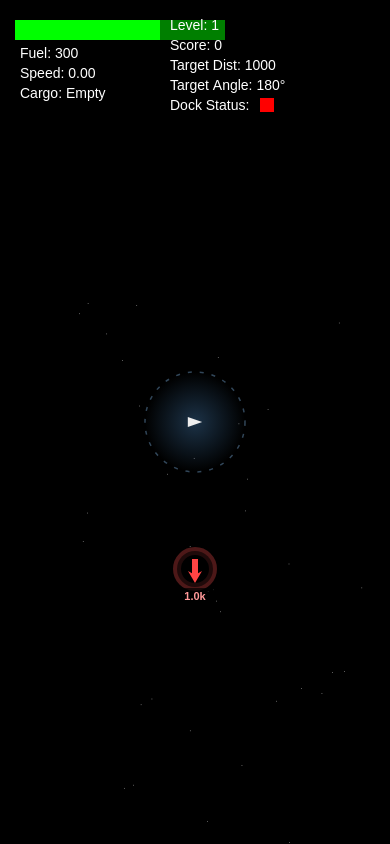
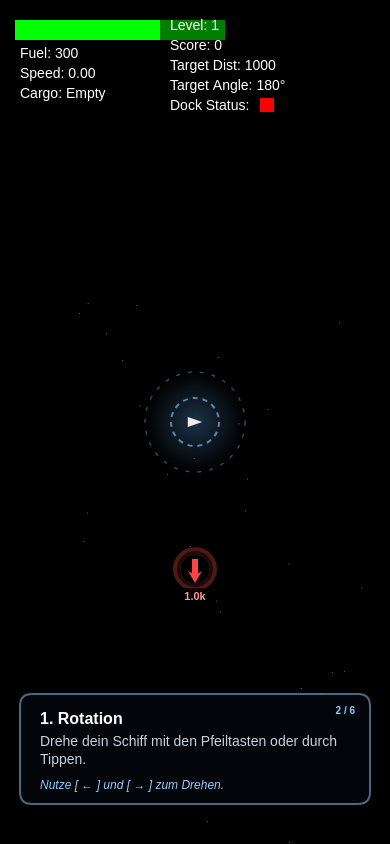
Before and after one commit to aweber10/delta_v, a website: page index.html in a window 390 px wide. Both pictures are taken after a click on the button "Start". Drawn offline with Linux system fonts and the light colour scheme.

Commit message:
Add tutorial functionality and responsive controls for mobile and desktop

```diff
--- a/index.html
+++ b/index.html
@@ -113,6 +113,13 @@
       background: rgba(255, 255, 255, 0.08);
       color: #f4f7fb;
     }
+
+    .desktop-only { display: inline; }
+    .mobile-only { display: none; }
+    @media (hover: none) and (pointer: coarse) {
+      .desktop-only { display: none; }
+      .mobile-only { display: inline; }
+    }
   </style>
 </head>
 <body>
@@ -122,6 +129,10 @@
       <p class="eyebrow">Level 1</p>
       <h1 id="gameTitle">Delta V</h1>
       <p class="mission">Transportiere die Fracht von Station A nach Station B.</p>
+      <p class="mission" style="font-size: 13px; color: #8fd0ff; margin-top: -10px;">
+        <span class="desktop-only">↑ Schub | ← → Drehen | WASD RCS</span>
+        <span class="mobile-only">Halten: Schub | Tippen: RCS / Drehen</span>
+      </p>
       <div class="actions">
         <button id="startButton" type="button">Start</button>
         <button class="secondary" id="muteButton" type="button" aria-pressed="false">Sound an</button>
@@ -132,12 +143,12 @@
     <section class="start-panel" aria-labelledby="completeTitle">
       <p class="eyebrow">Level 1 abgeschlossen</p>
       <h1 id="completeTitle">Transport erfolgreich</h1>
-      <p class="mission">Die erste Lieferung ist angekommen.</p>
+      <p class="mission">Grundlagen gemeistert! Die erste Lieferung ist angekommen.</p>
       <div class="actions">
         <button id="restartButton" type="button">Neu starten</button>
       </div>
     </section>
   </div>
-  <script type="module" src="./js/main.js?v=22"></script>
+  <script type="module" src="./js/main.js?v=24"></script>
 </body>
 </html>
--- a/js/main.js
+++ b/js/main.js
@@ -7,6 +7,7 @@ import { createStation, checkDock, dockColor, getPortPosition } from './station.
 import * as renderer from './renderer.js';
 import { FUEL_START, WORLD_WIDTH, WORLD_HEIGHT } from './constants.js';
 import { initAudio, isMuted, playDeliveryComplete, playDock, playStart, toggleMute } from './audio.js';
+import { createTutorial, updateTutorial, drawTutorial } from './tutorial.js';
 
 const canvas = document.getElementById('game');
 const ctx = canvas.getContext('2d');
@@ -37,6 +38,7 @@ let score = 0;
 let targetStation = stationA; // start by going to A to pick up
 let gameState = 'start';
 let level = 1;
+const tut = createTutorial();
 
 // stars
 const stars = [];
@@ -80,6 +82,7 @@ function loop() {
 
   if (gameState === 'playing') {
     updatePhysics(ship, flags, dt);
+    if (level === 1) updateTutorial(tut, ship, flags, dt);
   }
   updateCamera(cam, ship, [stationA, stationB]);
 
@@ -111,6 +114,8 @@ function loop() {
   const targetColor = targetStation === stationA ? colorA : colorB;
   renderer.drawHud(ctx, ship, canvas, targetStation, targetCheck, score, targetColor, level);
   renderer.drawTargetArrow(ctx, ship, targetStation, cam, canvas);
+
+  if (level === 1) drawTutorial(ctx, canvas, tut, ship, flags, cam);
 
   requestAnimationFrame(loop);
 }
--- /dev/null
+++ b/js/tutorial.js
@@ -0,0 +1,250 @@
+import { normalizeAngle } from './constants.js';
+import { worldToScreen } from './camera.js';
+
+export function createTutorial() {
+  return {
+    step: 0,
+    startTime: performance.now(),
+    stepStartTime: performance.now(),
+    hasRotated: 0,
+    hasThrust: false,
+    hasRcs: false,
+    hadHighSpeed: false,
+    completed: false,
+    messages: [
+      {
+        title: "Willkommen Pilot!",
+        text: "Steuere dein Schiff zu Station A, um die Fracht aufzunehmen.",
+        subtext: "Das Tutorial führt dich durch die Grundlagen."
+      },
+      {
+        title: "1. Rotation",
+        text: "Drehe dein Schiff mit den Pfeiltasten oder durch Tippen.",
+        desktop: "Nutze [ ← ] und [ → ] zum Drehen.",
+        mobile: "Tippe links oder rechts vom Schiff."
+      },
+      {
+        title: "2. Hauptschub",
+        text: "Beschleunige dein Schiff in Blickrichtung.",
+        desktop: "Halte [ ↑ ] für den Hauptantrieb.",
+        mobile: "Halte den Finger außerhalb der blauen Zone."
+      },
+      {
+        title: "3. Trägheit",
+        text: "Im Weltraum gibt es keinen Widerstand. Du gleitest ewig!",
+        subtext: "Du musst aktiv in die Gegenrichtung steuern, um zu bremsen."
+      },
+      {
+        title: "4. Bremsen",
+        text: "Drehe das Schiff in die Gegenrichtung und gib einen kurzen Schub.",
+        desktop: "Nutze [ ← ] [ → ] zum Umdrehen, dann kurz [ ↑ ].",
+        mobile: "Tippe zum Umdrehen, dann kurz außen antippen."
+      },
+      {
+        title: "5. RCS-Feinsteuerung",
+        text: "Nutze die Manövrierdüsen für präzise Seitwärtsbewegungen.",
+        desktop: "Nutze [ W A S D ] für kleine Impulse.",
+        mobile: "Tippe kurz innerhalb der blauen Zone."
+      },
+      {
+        title: "6. Docking",
+        text: "Nähere dich langsam dem Port von Station A.",
+        subtext: "Achte auf Geschwindigkeit, Winkel und Position im HUD oben rechts."
+      }
+    ]
+  };
+}
+
+export function updateTutorial(tut, ship, flags, dt) {
+  if (tut.completed) return;
+  const now = performance.now();
+  const stepAge = now - tut.stepStartTime;
+  const speed = Math.hypot(ship.vx, ship.vy);
+
+  switch (tut.step) {
+    case 0: // Willkommen
+      if (stepAge > 3500) nextStep(tut);
+      break;
+    case 1: // Rotation
+      const angleDiff = Math.abs(ship.angularVel * dt);
+      tut.hasRotated += angleDiff;
+      if (tut.hasRotated > 1.5) nextStep(tut);
+      break;
+    case 2: // Schub
+      if (speed > 0.6) {
+        tut.hadHighSpeed = true;
+        nextStep(tut);
+      }
+      break;
+    case 3: // Trägheit
+      if (stepAge > 3500) nextStep(tut);
+      break;
+    case 4: // Bremsen
+      if (tut.hadHighSpeed && speed < 0.25) nextStep(tut);
+      break;
+    case 5: // RCS
+      if (flags.rcsFlash) nextStep(tut);
+      break;
+    case 6: // Docking
+      if (ship.cargo > 0) {
+        tut.completed = true;
+      }
+      break;
+  }
+}
+
+function nextStep(tut) {
+  tut.step++;
+  tut.stepStartTime = performance.now();
+}
+
+export function drawTutorial(ctx, canvas, tut, ship, flags, cam) {
+  if (tut.completed || tut.step >= tut.messages.length) return;
+
+  const msg = tut.messages[tut.step];
+  const isMobile = 'ontouchstart' in window;
+  const width = canvas.clientWidth;
+  const height = canvas.clientHeight;
+
+  // --- Box-Dimensionen ---
+  const boxW = Math.min(400, width - 40);
+  const boxH = 110;
+  const boxX = (width - boxW) / 2;
+  const boxY = height - boxH - 40;
+
+  // --- Zeichne Textbox ---
+  ctx.save();
+  ctx.fillStyle = 'rgba(2, 6, 12, 0.9)';
+  ctx.strokeStyle = 'rgba(143, 208, 255, 0.5)';
+  ctx.lineWidth = 2;
+  roundRect(ctx, boxX, boxY, boxW, boxH, 12);
+  ctx.fill();
+  ctx.stroke();
+
+  // Fortschritts-Indikator
+  ctx.fillStyle = '#8fd0ff';
+  ctx.font = 'bold 10px sans-serif';
+  ctx.textAlign = 'right';
+  ctx.fillText(`${tut.step + 1} / 6`, boxX + boxW - 15, boxY + 20);
+
+  // Titel
+  ctx.textAlign = 'left';
+  ctx.font = 'bold 16px sans-serif';
+  ctx.fillStyle = '#fff';
+  ctx.fillText(msg.title, boxX + 20, boxY + 30);
+
+  // Haupttext
+  ctx.font = '14px sans-serif';
+  ctx.fillStyle = '#c8d3df';
+  wrapText(ctx, msg.text, boxX + 20, boxY + 52, boxW - 40, 18);
+
+  // Steuerungshinweis
+  ctx.font = 'italic 12px sans-serif';
+  ctx.fillStyle = '#8fd0ff';
+  const controlHint = isMobile ? msg.mobile : msg.desktop;
+  if (controlHint) {
+    ctx.fillText(controlHint, boxX + 20, boxY + boxH - 15);
+  } else if (msg.subtext) {
+    ctx.fillText(msg.subtext, boxX + 20, boxY + boxH - 15);
+  }
+
+  // --- Visuelle Highlights ---
+  const p = worldToScreen(cam, ship.x, ship.y, canvas);
+  const z = cam.zoom;
+
+  if (tut.step === 1) { // Rotation Highlight
+    ctx.strokeStyle = 'rgba(143, 208, 255, 0.6)';
+    ctx.setLineDash([5, 5]);
+    ctx.beginPath();
+    ctx.arc(p.x, p.y, 40 * z, 0, Math.PI * 2);
+    ctx.stroke();
+    ctx.setLineDash([]);
+  }
+
+  if (tut.step === 2) { // Schub Pfeil
+    ctx.save();
+    ctx.translate(p.x, p.y);
+    ctx.rotate(ship.angle);
+    ctx.fillStyle = 'rgba(255, 165, 0, 0.6)';
+    ctx.beginPath();
+    ctx.moveTo(30 * z, 0);
+    ctx.lineTo(20 * z, -5 * z);
+    ctx.lineTo(20 * z, 5 * z);
+    ctx.fill();
+    ctx.restore();
+  }
+
+  if (tut.step === 3) { // Trägheit (Vektor-Glow)
+    // Highlight velocity vector
+    const vx = ship.vx * 20 * z;
+    const vy = ship.vy * 20 * z;
+    ctx.strokeStyle = '#0ff';
+    ctx.lineWidth = 4;
+    ctx.shadowBlur = 10;
+    ctx.shadowColor = '#0ff';
+    ctx.beginPath();
+    ctx.moveTo(p.x, p.y);
+    ctx.lineTo(p.x + vx, p.y + vy);
+    ctx.stroke();
+  }
+
+  if (tut.step === 4) { // Bremsen Highlight (Gegen-Pfeil)
+    const speed = Math.hypot(ship.vx, ship.vy);
+    if (speed > 0.1) {
+      const velAngle = Math.atan2(ship.vy, ship.vx);
+      const oppAngle = velAngle + Math.PI;
+
+      ctx.save();
+      ctx.translate(p.x, p.y);
+      ctx.rotate(oppAngle);
+      ctx.fillStyle = 'rgba(255, 100, 100, 0.7)';
+      ctx.beginPath();
+      ctx.moveTo(40 * z, 0);
+      ctx.lineTo(25 * z, -8 * z);
+      ctx.lineTo(25 * z, 8 * z);
+      ctx.fill();
+
+      // Label "Bremsebene"
+      ctx.rotate(-oppAngle);
+      ctx.fillStyle = '#ff8888';
+      ctx.font = 'bold 10px sans-serif';
+      ctx.textAlign = 'center';
+      ctx.fillText("BREMSRICHTUNG", Math.cos(oppAngle) * 55 * z, Math.sin(oppAngle) * 55 * z);
+      ctx.restore();
+    }
+  }
+
+  ctx.restore();
+}
+
+function roundRect(ctx, x, y, width, height, radius) {
+  ctx.beginPath();
+  ctx.moveTo(x + radius, y);
+  ctx.lineTo(x + width - radius, y);
+  ctx.quadraticCurveTo(x + width, y, x + width, y + radius);
+  ctx.lineTo(x + width, y + height - radius);
+  ctx.quadraticCurveTo(x + width, y + height, x + width - radius, y + height);
+  ctx.lineTo(x + radius, y + height);
+  ctx.quadraticCurveTo(x, y + height, x, y + height - radius);
+  ctx.lineTo(x, y + radius);
+  ctx.quadraticCurveTo(x, y, x + radius, y);
+  ctx.closePath();
+}
+
+function wrapText(ctx, text, x, y, maxWidth, lineHeight) {
+  const words = text.split(' ');
+  let line = '';
+  for (let n = 0; n < words.length; n++) {
+    let testLine = line + words[n] + ' ';
+    let metrics = ctx.measureText(testLine);
+    let testWidth = metrics.width;
+    if (testWidth > maxWidth && n > 0) {
+      ctx.fillText(line, x, y);
+      line = words[n] + ' ';
+      y += lineHeight;
+    } else {
+      line = testLine;
+    }
+  }
+  ctx.fillText(line, x, y);
+}
--- a/sw.js
+++ b/sw.js
@@ -1,4 +1,4 @@
-const CACHE_NAME = 'delta-v-v22';
+const CACHE_NAME = 'delta-v-v24';
 const ASSETS = [
   './',
   './index.html',
```
